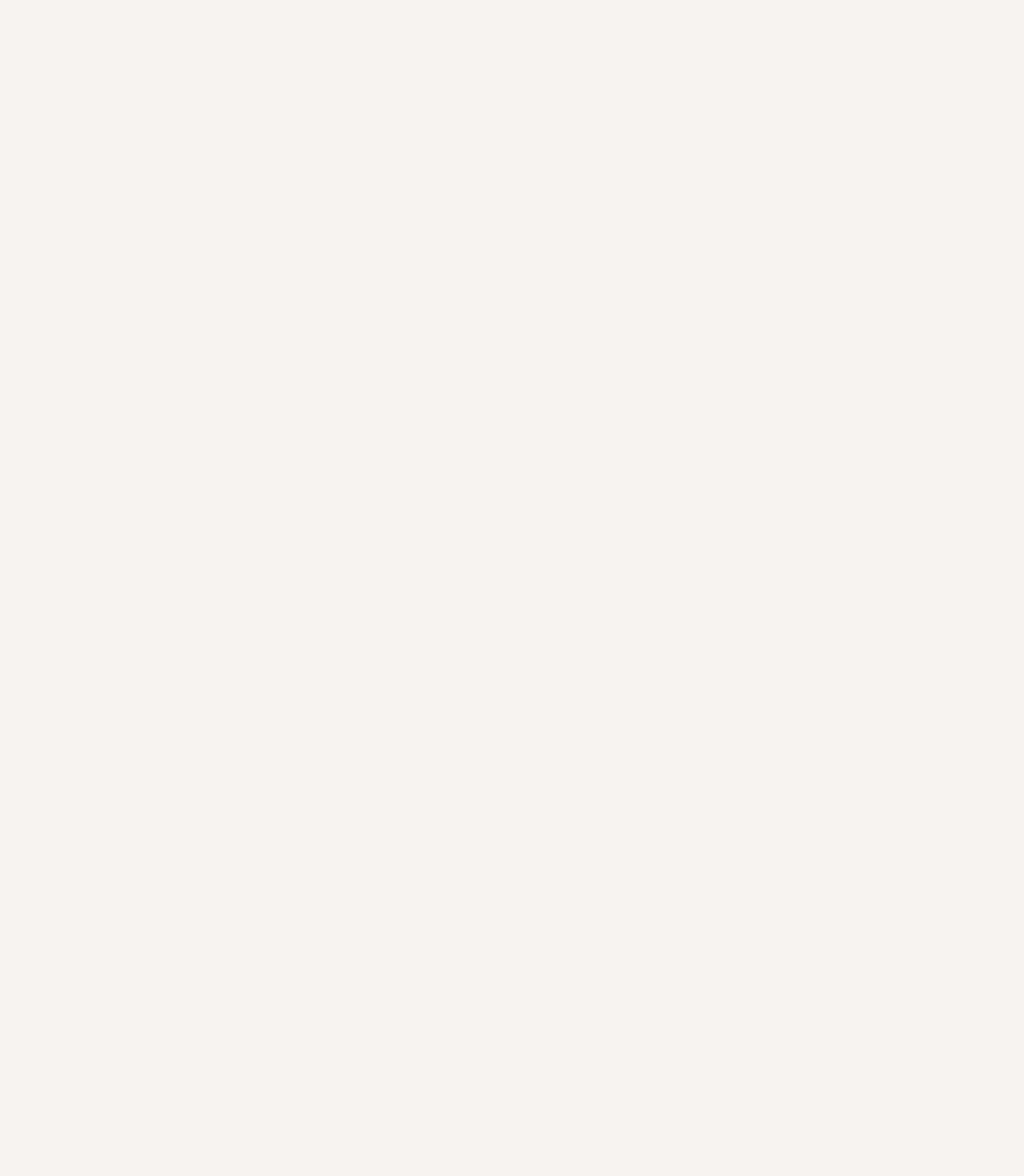
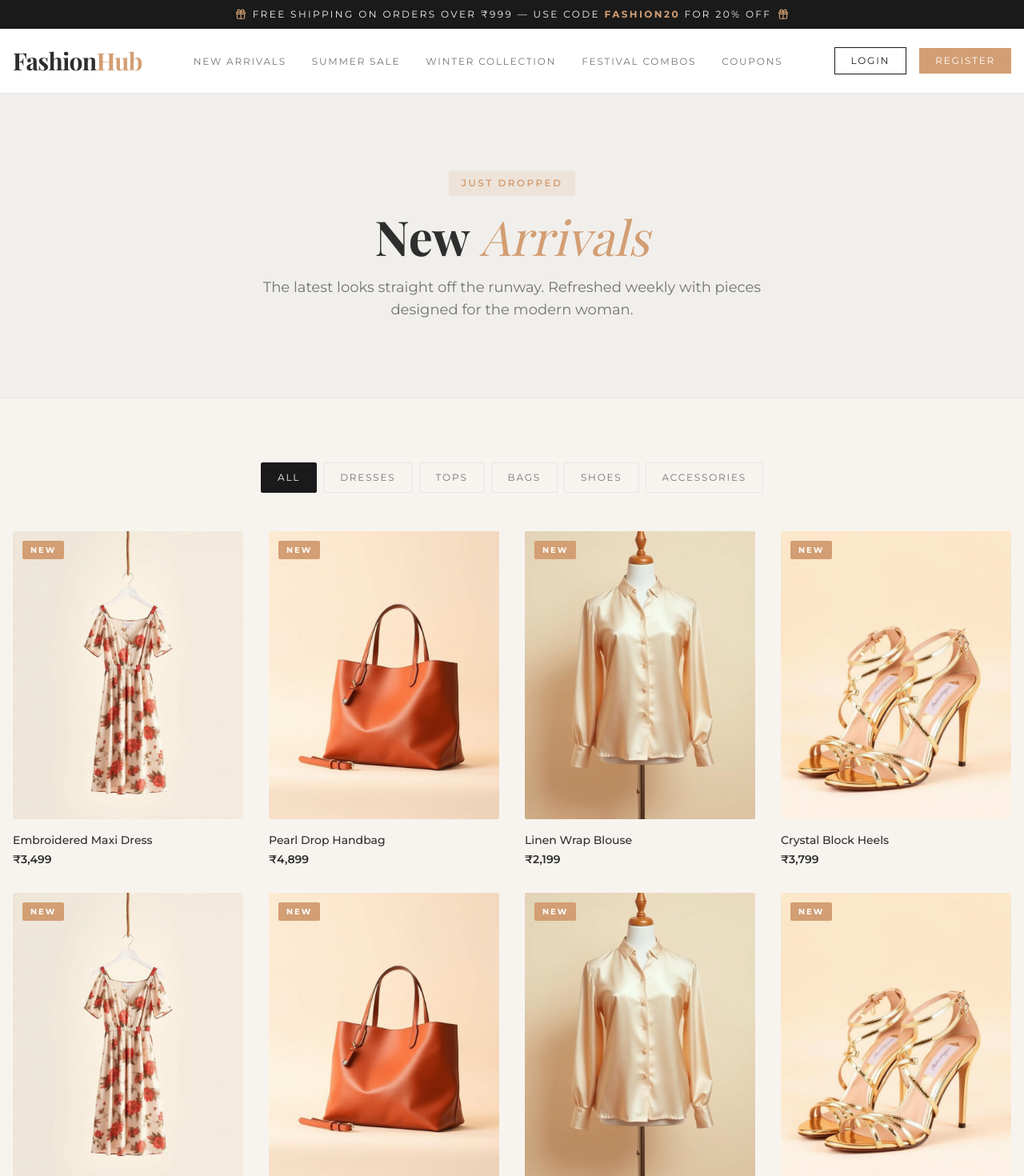
Before and after one commit to NehaaRana/FashionHub-Frontend, a React (Vite) app: page /new-arrivals in a window 1280 px wide. Before the commit this address had no page. Shown: the top 1470 px of the page at 80% size. Before the commit the page ends 800 px from the top, so only its background shows below. Built offline with nearby package versions, Linux system fonts and the light colour scheme; a web font is replaced by a local one.

Commit message:
new Arriavls

```diff
--- a/src/App.jsx
+++ b/src/App.jsx
@@ -127,6 +127,7 @@ import Index from "./pages/Index";
 import Login from "./pages/Login";
 import Register from "./pages/Register";
 import Layout from "./components/Layout";
+import NewArrivals from "./pages/NewArrivals";
 
 
 function App() {
@@ -137,6 +138,7 @@ function App() {
           <Route index element={<Index />} />
           <Route path="/login" element={<Login />} />
           <Route path="/register" element={<Register />} />
+          <Route path="/new-arrivals" element={<NewArrivals />} />
         </Route>
 
       </Routes>
--- a/src/components/NavBar.jsx
+++ b/src/components/NavBar.jsx
@@ -3,7 +3,14 @@ import { useState } from "react";
 import { Link } from "react-router-dom";
 import { useEffect } from "react";
 
-const navLinks = ["New Arrivals", "Summer Sale", "Winter Collection", "Festival Combos", "Coupons"];
+// const navLinks = ["New Arrivals", "Summer Sale", "Winter Collection", "Festival Combos", "Coupons"];
+const navLinks = [
+  { label: "New Arrivals", to: "/new-arrivals" },
+  { label: "Summer Sale", to: "/summer-sale" },
+  { label: "Winter Collection", to: "/winter-collection" },
+  { label: "Festival Combos", to: "/festival-combos" },
+  { label: "Coupons", to: "/coupons" },
+];
 
 const Navbar = () => {
   const [mobileOpen, setMobileOpen] = useState(false);
@@ -38,13 +45,19 @@ const Navbar = () => {
         {/* Desktop Nav */}
         <ul className="hidden lg:flex items-center gap-8">
           {navLinks.map((link) => (
-            <li key={link}>
-              <a
+            <li key={link.to}>
+              <Link
+                to={link.to}
+                className="font-body text-xs uppercase tracking-[0.15em] text-muted-foreground hover:text-foreground transition-colors duration-300"
+              >
+                {link.label}
+              </Link>
+              {/* <a
                 href="#"
                 className="font-body text-xs uppercase tracking-[0.15em] text-muted-foreground hover:text-foreground transition-colors duration-300"
               >
                 {link}
-              </a>
+              </a>*/}
             </li>
           ))}
         </ul>
--- /dev/null
+++ b/src/components/PageHeader.jsx
@@ -0,0 +1,27 @@
+const PageHeader = ({ eyebrow, title, titleAccent, description }) => (
+  <section className="bg-secondary/40 border-b border-border">
+    <div className="container py-16 lg:py-24 text-center animate-fade-in-up">
+      {eyebrow && (
+        <span className="inline-block bg-accent/15 text-accent font-body text-xs uppercase tracking-[0.2em] px-4 py-2 rounded-sm font-semibold mb-5">
+          {eyebrow}
+        </span>
+      )}
+      <h1 className="font-display text-4xl md:text-5xl lg:text-6xl font-bold leading-[1.1] text-foreground">
+        {title}
+        {titleAccent && (
+          <>
+            {" "}
+            <span className="italic font-normal text-accent">{titleAccent}</span>
+          </>
+        )}
+      </h1>
+      {description && (
+        <p className="font-body text-muted-foreground text-base md:text-lg max-w-2xl mx-auto mt-5 leading-relaxed">
+          {description}
+        </p>
+      )}
+    </div>
+  </section>
+);
+
+export default PageHeader;
--- /dev/null
+++ b/src/components/ProductCard.jsx
@@ -0,0 +1,38 @@
+import { Heart, ShoppingBag } from "lucide-react";
+
+
+const ProductCard = ({ product, delay = 0 }) => (
+  <div className="group animate-fade-in-up" style={{ animationDelay: `${delay}s` }}>
+    <div className="relative overflow-hidden rounded-sm aspect-[4/5] mb-4 bg-secondary">
+      <img
+        src={product.image}
+        alt={product.name}
+        className="w-full h-full object-cover group-hover:scale-105 transition-transform duration-700"
+      />
+      <button
+        aria-label="Add to wishlist"
+        className="absolute top-3 right-3 bg-background/80 backdrop-blur-sm rounded-full p-2 opacity-0 group-hover:opacity-100 transition-opacity duration-300 hover:bg-background"
+      >
+        <Heart className="h-4 w-4 text-foreground" />
+      </button>
+      {product.badge && (
+        <span className="absolute top-3 left-3 bg-accent text-accent-foreground font-body text-[10px] uppercase tracking-[0.2em] font-bold px-2.5 py-1 rounded-sm">
+          {product.badge}
+        </span>
+      )}
+      <button className="absolute bottom-3 left-3 right-3 bg-primary text-primary-foreground font-body text-xs uppercase tracking-[0.15em] font-semibold py-3 rounded-sm opacity-0 group-hover:opacity-100 transition-all duration-300 translate-y-2 group-hover:translate-y-0 flex items-center justify-center gap-2 hover:bg-primary/90">
+        <ShoppingBag className="h-3.5 w-3.5" />
+        Add to Cart
+      </button>
+    </div>
+    <h3 className="font-body text-sm font-medium text-foreground">{product.name}</h3>
+    <div className="flex items-center gap-2 mt-1">
+      <span className="font-body text-sm font-semibold text-foreground">{product.price}</span>
+      {product.originalPrice && (
+        <span className="font-body text-xs text-muted-foreground line-through">{product.originalPrice}</span>
+      )}
+    </div>
+  </div>
+);
+
+export default ProductCard;
--- /dev/null
+++ b/src/pages/NewArrivals.jsx
@@ -0,0 +1,63 @@
+import Layout from "../components/Layout";
+import PageHeader from "../components/PageHeader";
+import ProductCard from "../components/ProductCard";
+import { Button } from "../components/ui/button";
+import product1 from "../assets/product-1.jpg";
+import product2 from "../assets/product-2.jpg";
+import product3 from "../assets/product-3.jpg";
+import product4 from "../assets/product-4.jpg";
+
+const products = [
+  { name: "Embroidered Maxi Dress", price: "₹3,499", image: product1, badge: "NEW" },
+  { name: "Pearl Drop Handbag", price: "₹4,899", image: product2, badge: "NEW" },
+  { name: "Linen Wrap Blouse", price: "₹2,199", image: product3, badge: "NEW" },
+  { name: "Crystal Block Heels", price: "₹3,799", image: product4, badge: "NEW" },
+  { name: "Silk Slip Dress", price: "₹2,899", image: product1, badge: "NEW" },
+  { name: "Suede Mini Bag", price: "₹3,299", image: product2, badge: "NEW" },
+  { name: "Floral Co-ord Set", price: "₹2,599", image: product3, badge: "NEW" },
+  { name: "Pointed Toe Pumps", price: "₹2,999", image: product4, badge: "NEW" },
+];
+
+const filters = ["All", "Dresses", "Tops", "Bags", "Shoes", "Accessories"];
+
+const NewArrivals = () => (
+//   <Layout>
+<>
+
+    <PageHeader
+      eyebrow="Just Dropped"
+      title="New"
+      titleAccent="Arrivals"
+      description="The latest looks straight off the runway. Refreshed weekly with pieces designed for the modern woman."
+    />
+    <section className="py-16 lg:py-20">
+      <div className="container">
+        <div className="flex flex-wrap gap-2 justify-center mb-12">
+          {filters.map((f, i) => (
+            <button
+              key={f}
+              className={`font-body text-xs uppercase tracking-[0.15em] px-5 py-2.5 rounded-sm border transition-colors ${
+                i === 0
+                  ? "bg-primary text-primary-foreground border-primary"
+                  : "border-border text-muted-foreground hover:text-foreground hover:border-foreground"
+              }`}
+            >
+              {f}
+            </button>
+          ))}
+        </div>
+        <div className="grid grid-cols-2 lg:grid-cols-4 gap-5 lg:gap-8">
+          {products.map((p, i) => (
+            <ProductCard key={p.name + i} product={p} delay={0.05 * i} />
+          ))}
+        </div>
+        <div className="text-center mt-14">
+          <Button variant="hero" size="lg">Load More</Button>
+        </div>
+      </div>
+    </section>
+    </>
+//   </Layout>
+);
+
+export default NewArrivals;
```
Lines whose indentation alone changed are shown as unchanged.
